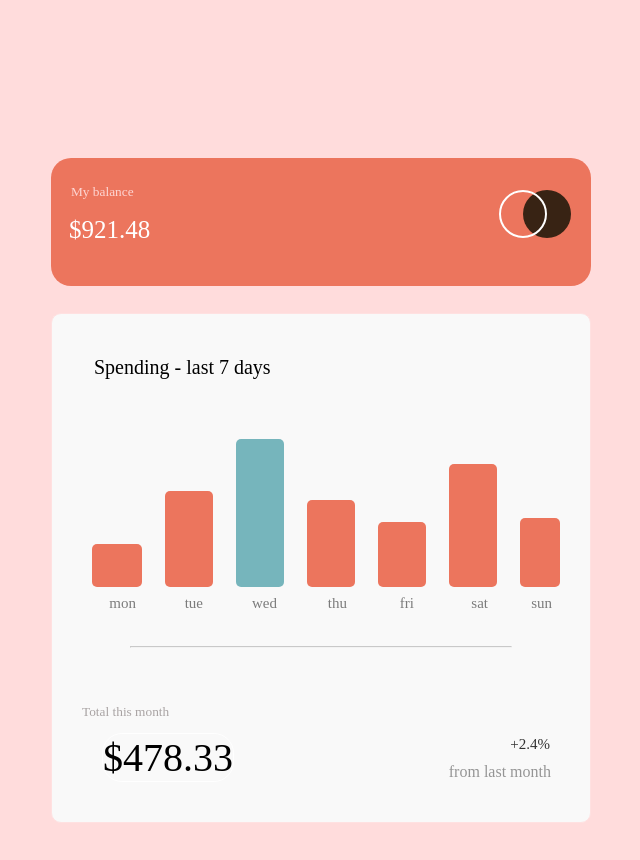
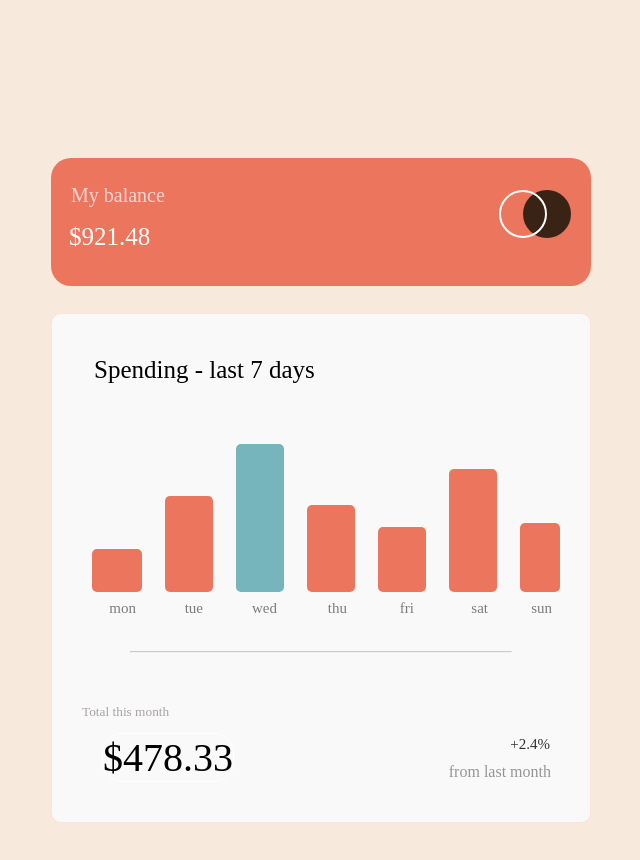
Before and after one commit to motager/Advanced-Task1, a plain HTML site: page html/index.html in a window 1280 px wide. Shown: the whole page, without its empty margins (319-959 px from the left). Drawn offline with Linux system fonts and the light colour scheme; a web font is replaced by a local one.

Commit message:
new change
Signed-off-by: motager <maltager658@gmail.com>

```diff
--- a/css/style.css
+++ b/css/style.css
@@ -1,6 +1,6 @@
 body {
 
-    background-color: #ffdcdc;
+    background-color: #F7E9DC;
 
 }
 
@@ -30,7 +30,7 @@ body {
 
 .mb {
     display: inline-block;
-    font-size: smaller;
+    font-size: 20px;
     color: #ffe1e1;
     opacity: .9;
     margin: 6px 20px;
@@ -82,7 +82,7 @@ svg {
 
 .HW {
 
-    font-size: 20px;
+    font-size: 25px;
     font-family: myFirstFont;
     font-weight: 100;
     margin: 10px 12px;
```
